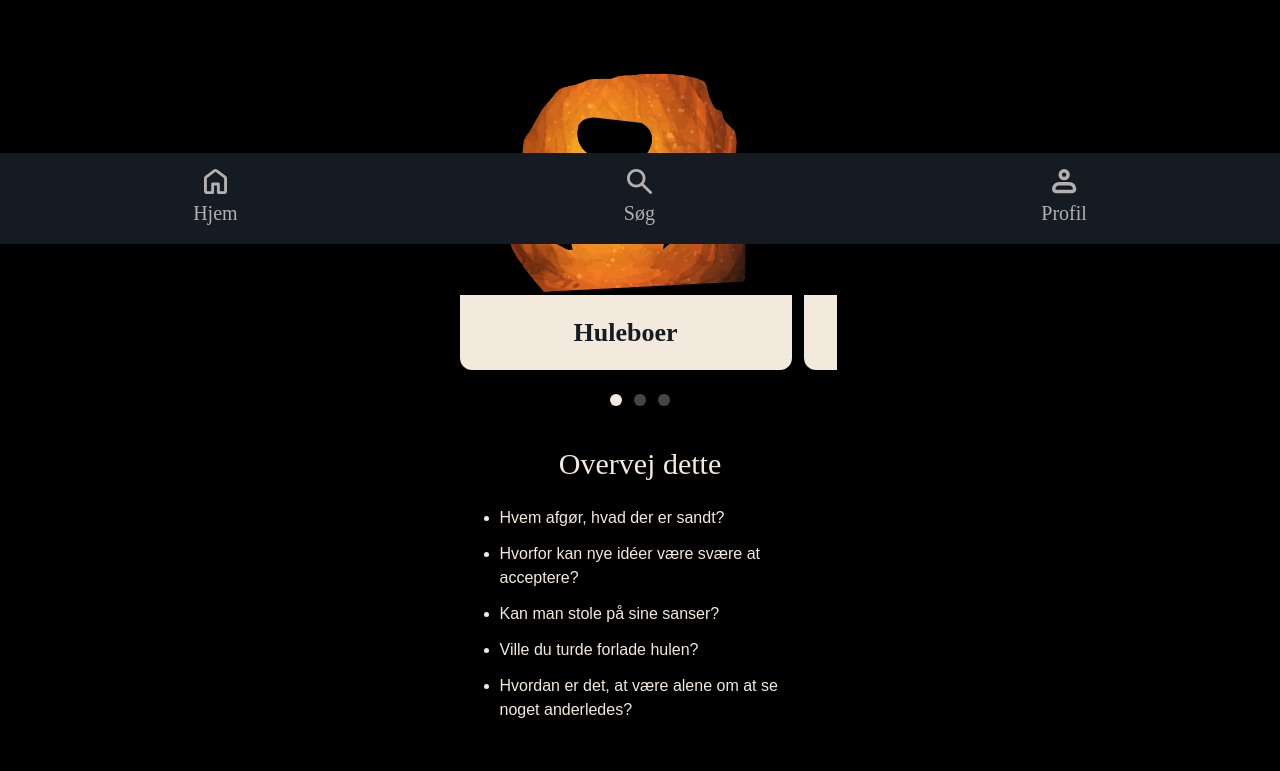
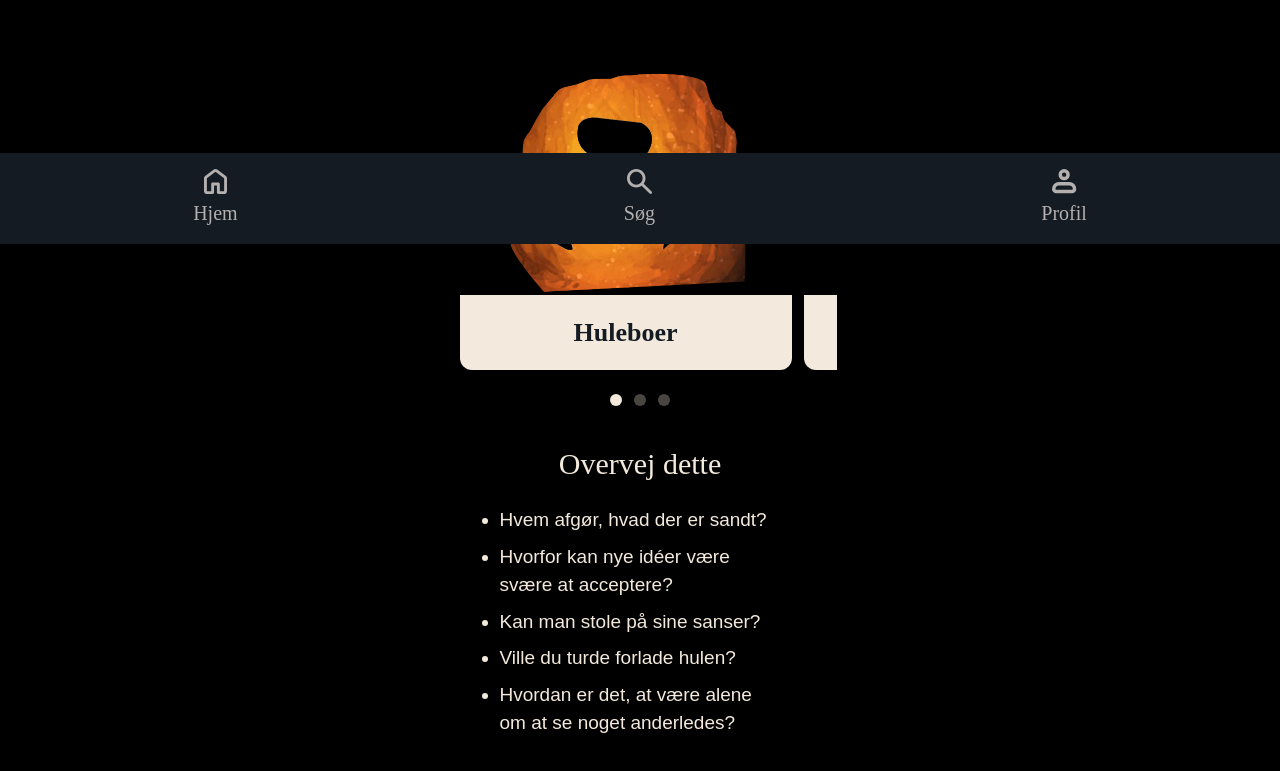
Before and after one commit to SarahNevin/filosofiapp, a React (Vite) app: page /taenk-sammen in a window 1280 px wide. Shown: the part 556-1327 px from the top of the page. Built offline with nearby package versions, Linux system fonts and the light colour scheme; a web font is replaced by a local one.

Commit message:
Styles for li ændret

```diff
--- a/src/index.css
+++ b/src/index.css
@@ -48,7 +48,7 @@ h3 {
   line-height: 120%;
 }
 
-p {
+p, li {
   font-family: "source-sans-3", sans-serif;
   font-size: 19px;
   font-weight: 400;
--- a/src/views/TaenkSammenView.jsx
+++ b/src/views/TaenkSammenView.jsx
@@ -57,7 +57,7 @@ export default function TaenkSammenView() {
 
       {/* Tekstblok 2 */}
       <Tekstblok title="Overvej dette" level="h2">
-        <ul className="space-y-3 list-disc">
+        <ul className="space-y-2 list-disc">
           <li>Hvem afgør, hvad der er sandt?</li>
           <li>Hvorfor kan nye idéer være svære at acceptere?</li>
           <li>Kan man stole på sine sanser?</li>
```
